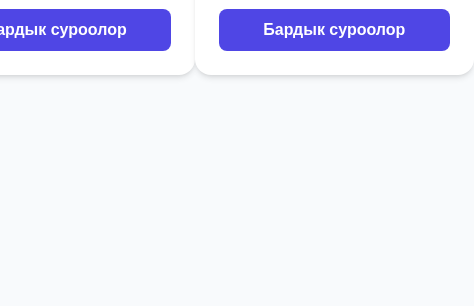
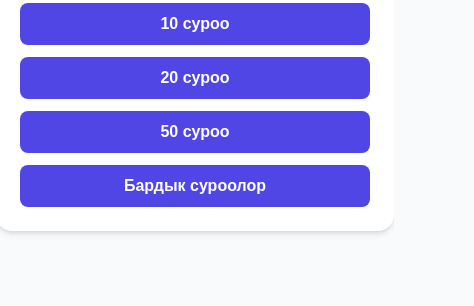
Before and after one commit to gulnazturgunalieva03-star/Test-grammatika, a plain HTML site: page index.html in a window 390 px wide. Shown: the part 578-884 px from the top of the page, 474 px wide, since content can reach past the window. Drawn offline with Linux system fonts and the light colour scheme.

Commit message:
Фразеологим Грамматика

```diff
--- a/index.html
+++ b/index.html
@@ -878,3 +878,10 @@
 
 </body>
 </html>
+<style>
+@media (max-width: 768px) {
+    body {
+        flex-direction: column !important;
+    }
+}
+</style>
```
